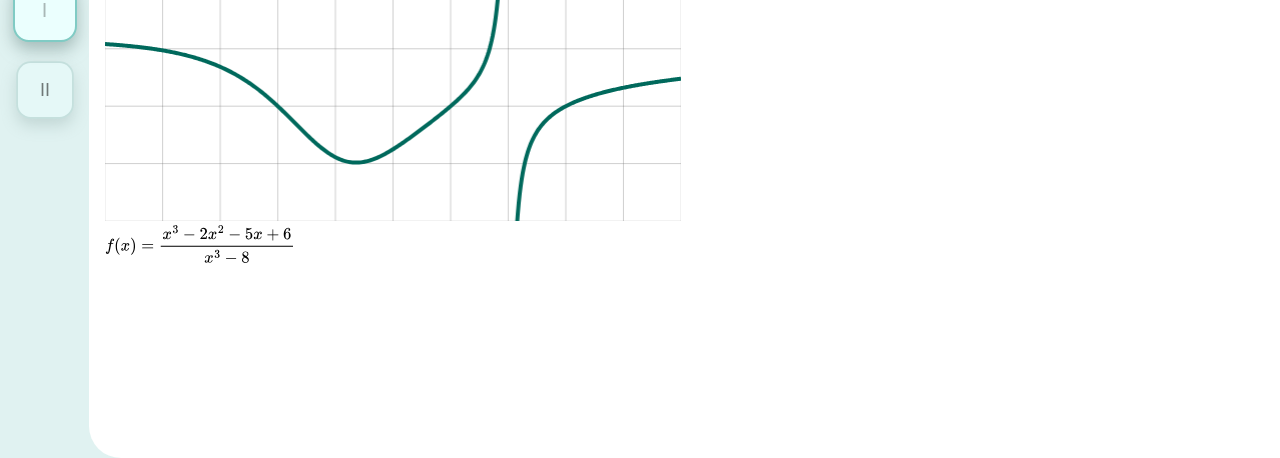
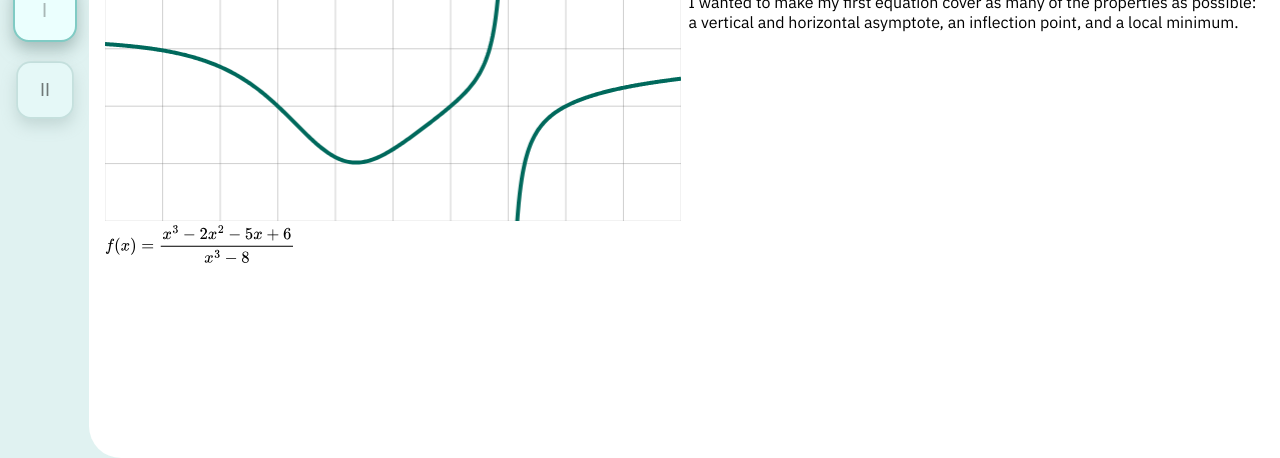
Before and after one commit to jamesbmadden/calcproj, a website built with Vite: page index.html in a window 1280 px wide. Shown: the part 342-800 px from the top of the page. Built offline with nearby package versions, Linux system fonts and the light colour scheme.

Commit message:
Add explanation for why first function was chosen

```diff
--- a/index.html
+++ b/index.html
@@ -24,9 +24,9 @@
 
       <jbm-graph lineColour="#00695c" ratio="2" formula="(x^3 - 2 * x^2 - 5 * x + 6) / (x^3 - 8)" img="./img/eq/1.1.svg"></jbm-graph>
 
-      <div>
+      <div class="section">
         <h2>Why I chose this equation</h2>
-
+        <p>I wanted to make my first equation cover as many of the properties as possible: a vertical and horizontal asymptote, an inflection point, and a local minimum.</p>
       </div>
 
     </article>
```
